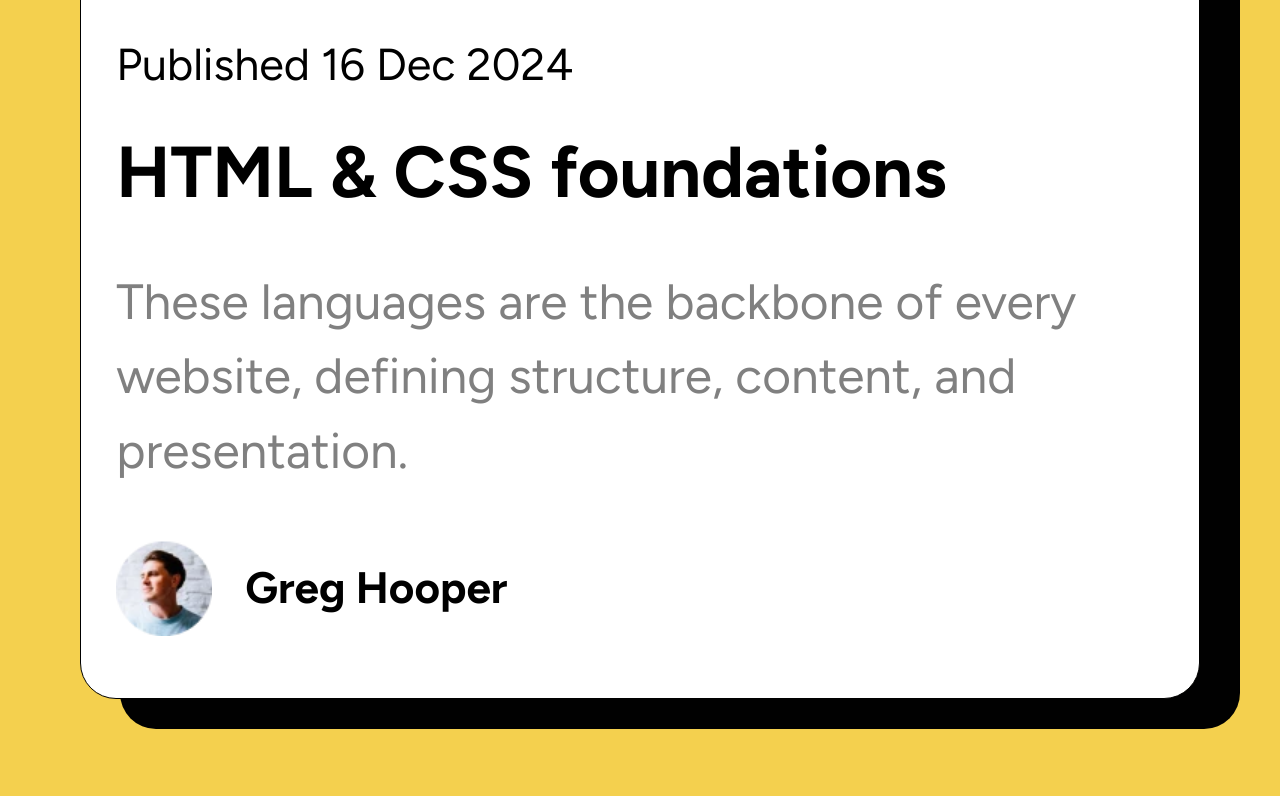
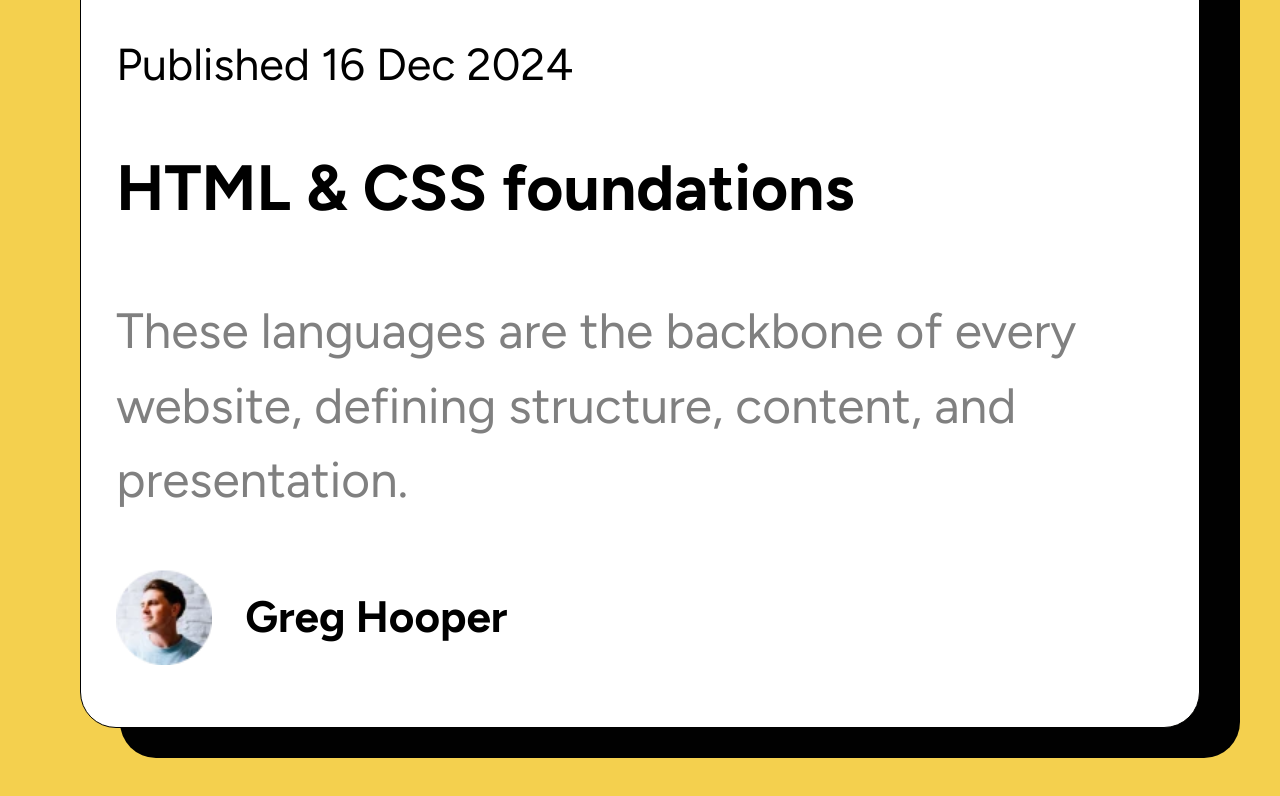
Before and after one commit to oviozi/oviozi-Blog-preview, a plain HTML site: page index.html in a window 1280 px wide. Shown: the part 866-1662 px from the top of the page. Before the commit the page ends 1638 px from the top, so only its background shows below. Drawn offline with Linux system fonts and the light colour scheme.

Commit message:
tweak accesibility

```diff
--- a/assets/style.css
+++ b/assets/style.css
@@ -61,7 +61,7 @@ p {
     font-size: 0.68rem;
 }
 
-header {
+.header {
     font-family: 'Figtree', sans-serif;
     font-weight: 800;
     font-size: 1rem;
@@ -107,8 +107,9 @@ footer p {
         font-size: 1.8rem;
     }
 
-    header {
-        font-size: 2.5rem;
+    .header {
+        font-size: 2rem;
+        margin-bottom: 0.4em;
     }
 
     p.description {
@@ -132,7 +133,6 @@ footer p {
         box-shadow: 40px 30px 0px 0px rgba(1, 1, 1, 1);
         padding: 2.2em;
         border-radius: 2.25em;
-
     }
 
     .illustration {
@@ -152,8 +152,9 @@ footer p {
         font-size: 2.8rem;
     }
 
-    header {
-        font-size: 4.5rem;
+    .header {
+        font-size: 4rem;
+        margin-bottom: 0.3em;
     }
 
     header:hover {
--- a/index.html
+++ b/index.html
@@ -16,7 +16,7 @@
     <nav>
       <p class="learning-label">Learning</p>
       <p class="date">Published 16 Dec 2024</p>
-      <header>HTML & CSS foundations</header>
+      <h1 class="header">HTML & CSS foundations</h1>
     </nav>
 
     <article>
```
